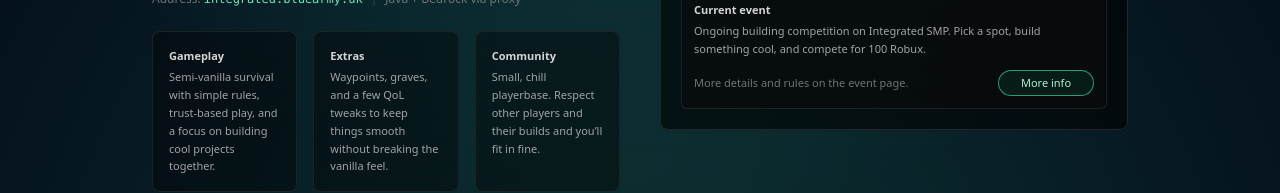
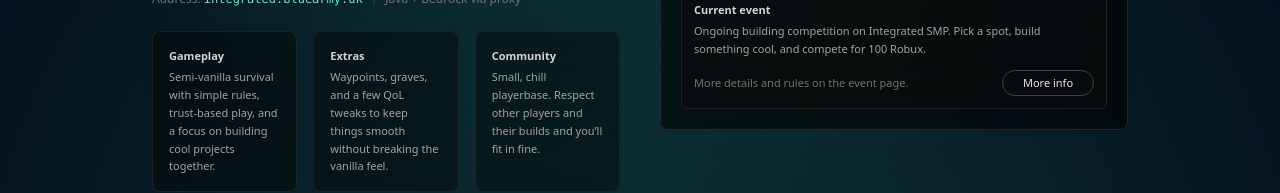
Before and after one commit to RealBlueArmy/integrated-landing-page, a React (Vite) app: page / in a window 1280 px wide. Shown: the part 440-633 px from the top of the page. Built offline with nearby package versions, Linux system fonts and the light colour scheme; no server answers.

Commit message:
Update App.jsx

```diff
--- a/src/App.jsx
+++ b/src/App.jsx
@@ -235,10 +235,13 @@ const App = () => {
                    </p>
                    <div className="mt-3 flex items-center justify-between gap-3">
                      <p className="text-[11px] text-neutral-500">More details and rules on the event page.</p>
-                      <a
-                        href="/event.html"
-                        className="inline-flex items-center justify-center rounded-full border border-emerald-400/70 bg-emerald-500/10 px-4 py-1 min-w-[96px] text-[10px] sm:text-[11px] font-medium text-emerald-200 hover:bg-emerald-500/20 transition"
-                      >
+                    <a
+                      href="http://integrated.bluearmy.uk:4321"
+                      target="_blank"
+                      rel="noreferrer"
+                      className="inline-flex items-center justify-center rounded-full border border-neutral-700 px-4 py-1 min-w-[92px] text-[10px] sm:text-[11px] font-medium text-neutral-200 hover:border-emerald-400/70 hover:text-emerald-200 transition"
+                    >
+
                         More info
                       </a>
 
```
